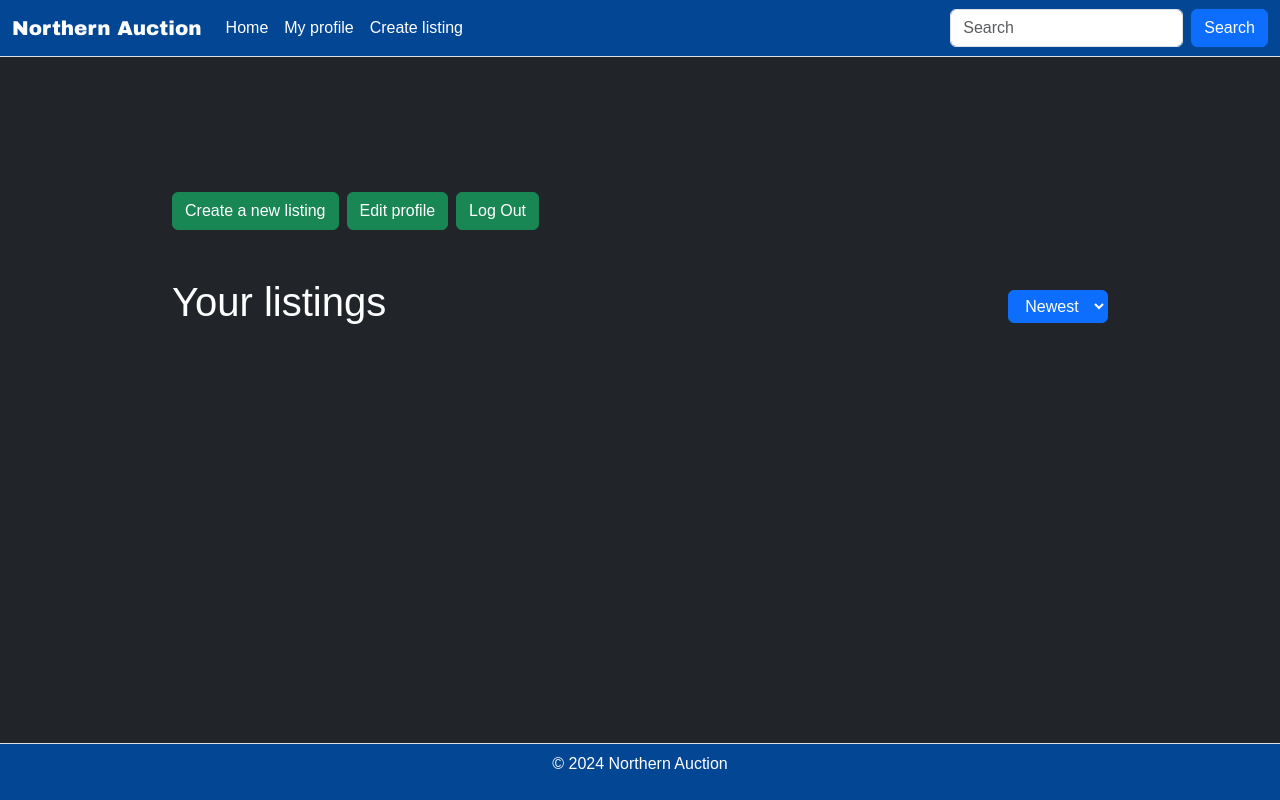
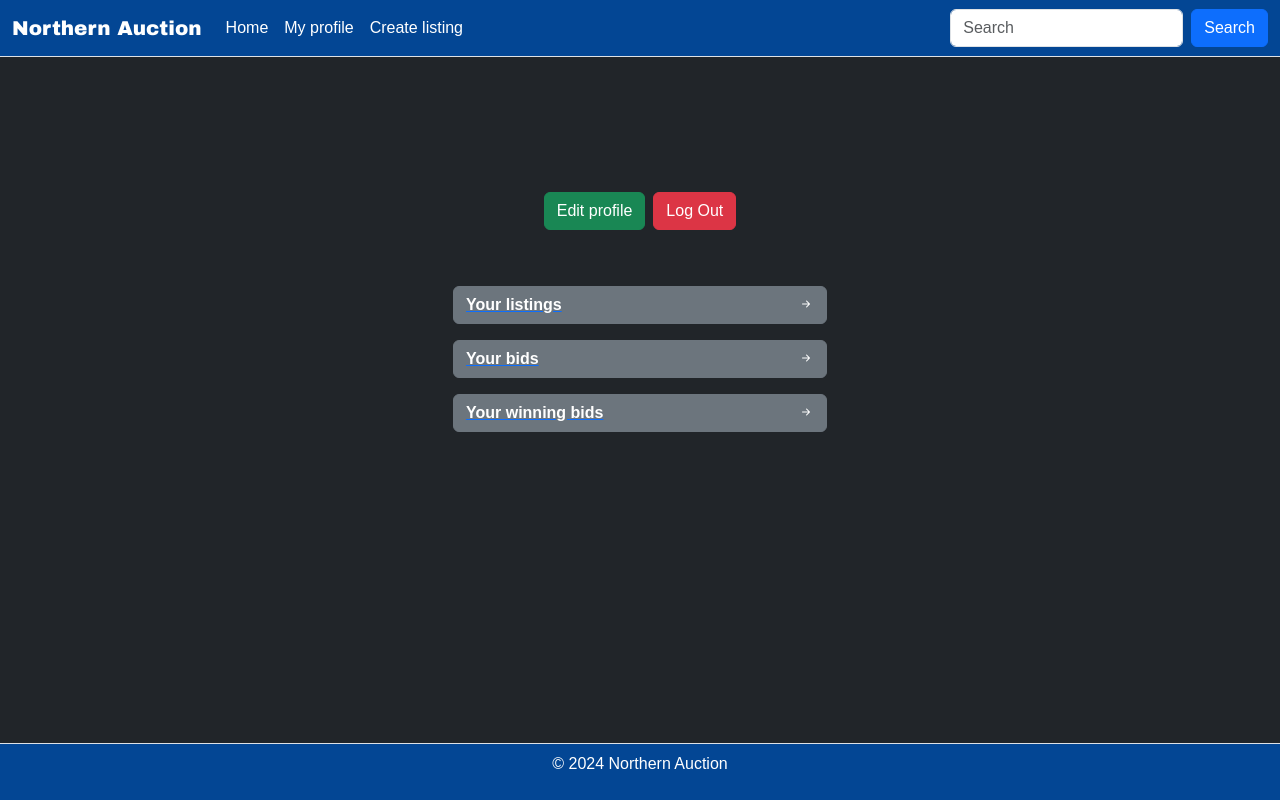
Before and after one commit to aBadMan91/semester-project-2, a website: page profile/index.html in a window 1280 px wide. Drawn offline with nearby package versions, Linux system fonts and the light colour scheme; files that its build step writes are made by us from their sources.

Commit message:
Added icons to profile page
- Added icons to profile page.

- Various small changes.

```diff
--- a/package.json
+++ b/package.json
@@ -20,7 +20,8 @@
   "author": "",
   "license": "ISC",
   "dependencies": {
-    "bootstrap": "^5.3.3"
+    "bootstrap": "^5.3.3",
+    "bootstrap-icons": "^1.11.3"
   },
   "devDependencies": {
     "live-server": "^1.2.2",
--- a/profile/index.html
+++ b/profile/index.html
@@ -6,6 +6,7 @@
     <meta name="description" content="Northern Auction home page" />
     <title>Northern Auction | Home</title>
     <link rel="stylesheet" href="/dist/css/styles.css" />
+    <link rel="stylesheet" href="https://cdn.jsdelivr.net/npm/bootstrap-icons@1.11.3/font/bootstrap-icons.css" />
     <script src="https://cdn.jsdelivr.net/npm/bootstrap@5.3.3/dist/js/bootstrap.bundle.min.js" integrity="sha384-YvpcrYf0tY3lHB60NNkmXc5s9fDVZLESaAA55NDzOxhy9GkcIdslK1eN7N6jIeHz" crossorigin="anonymous"></script>
   </head>
   <body>
@@ -43,19 +44,21 @@
             <div class="d-flex justify-content-evenly" id="profile-container"></div>
           </div>
           <div class="col-md-9 my-5 py-5">
-            <div class="d-flex">
-              <a href="/listing/create/" class="me-2"><button class="btn btn-success">Create a new listing</button></a>
+            <div class="d-flex justify-content-center">
               <a href="/profile/edit/" class="me-2"><button class="btn btn-success">Edit profile</button></a>
-              <a href=""><button class="btn btn-success">Log Out</button></a>
+              <a href=""><button class="btn btn-danger">Log Out</button></a>
             </div>
-            <div class="d-flex justify-content-between align-items-center mt-5">
-              <h1>Your listings</h1>
-              <select class="btn btn-primary" type="button" id="selection" aria-expanded="false">
-                <option value="newest">Newest</option>
-                <option value="oldest">Oldest</option>
-              </select>
+            <div class="d-grid col-5 mx-auto mt-5">
+              <a href="/listing/create/" class="p-2 d-grid gap-2">
+                <button class="btn btn-secondary just d-flex justify-content-between fw-bold">Your listings<i class="bi bi-arrow-right-short"></i></button>
+              </a>
+              <a href="/listing/create/" class="p-2 d-grid gap-2">
+                <button class="btn btn-secondary just d-flex justify-content-between fw-bold">Your bids<i class="bi bi-arrow-right-short"></i></button>
+              </a>
+              <a href="/listing/create/" class="p-2 d-grid gap-2">
+                <button class="btn btn-secondary just d-flex justify-content-between fw-bold">Your winning bids<i class="bi bi-arrow-right-short"></i></button>
+              </a>
             </div>
-            <div class="listings" id="listing"></div>
           </div>
         </div>
       </div>
```
Also changed, not shown: index.html (+0 -3 lines), listing/create/index.html (+3 -3 lines), listing/edit/index.html (+4 -3 lines), profile/edit/index.html (+1 -1 lines), profile/register/index.html (+1 -1 lines), 1 other file.
